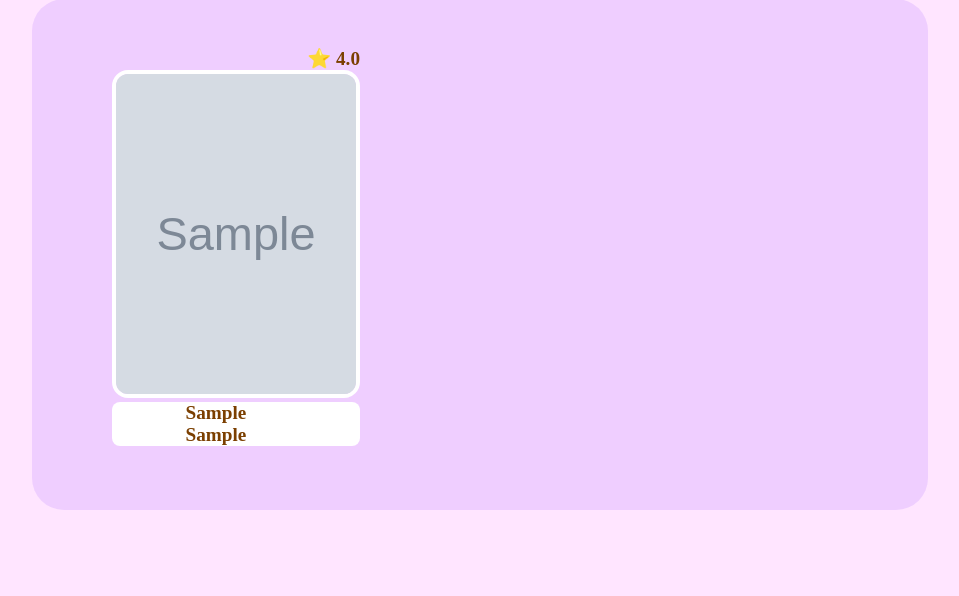
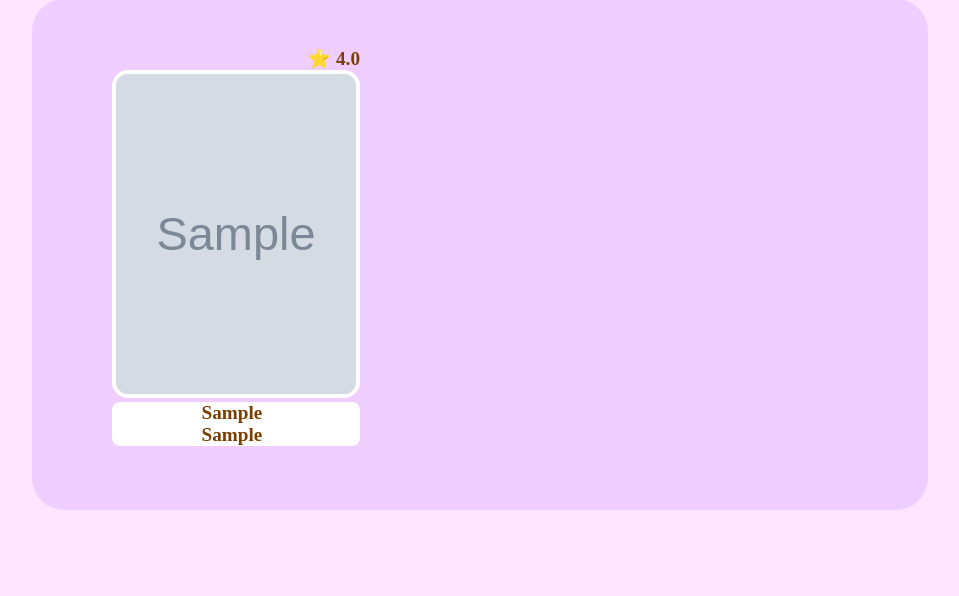
Before and after one commit to mbouanik/flask_cupcakes, a Flask app: page / in a window 1280 px wide. Shown: the part 102-698 px from the top of the page, without its empty margins (160-1119 px from the left). Run offline with Flask 3, Linux system fonts and the light colour scheme; tables that the repository leaves empty hold one stand-in row (values such as "Sample post"); grey boxes marked "Sample" are stand-in pictures; some libraries are stand-ins or nearby versions.

Commit message:
clean up

```diff
--- a/static/app.css
+++ b/static/app.css
@@ -23,7 +23,8 @@ nav {
 p {
   text-align: center;
   text-overflow: ellipsis;
-  width: 13rem;
+  width: 15rem;
+  /* max-height: 2rem; */
   overflow: hidden;
   overflow-wrap: break-word;
   margin: 0;
```
